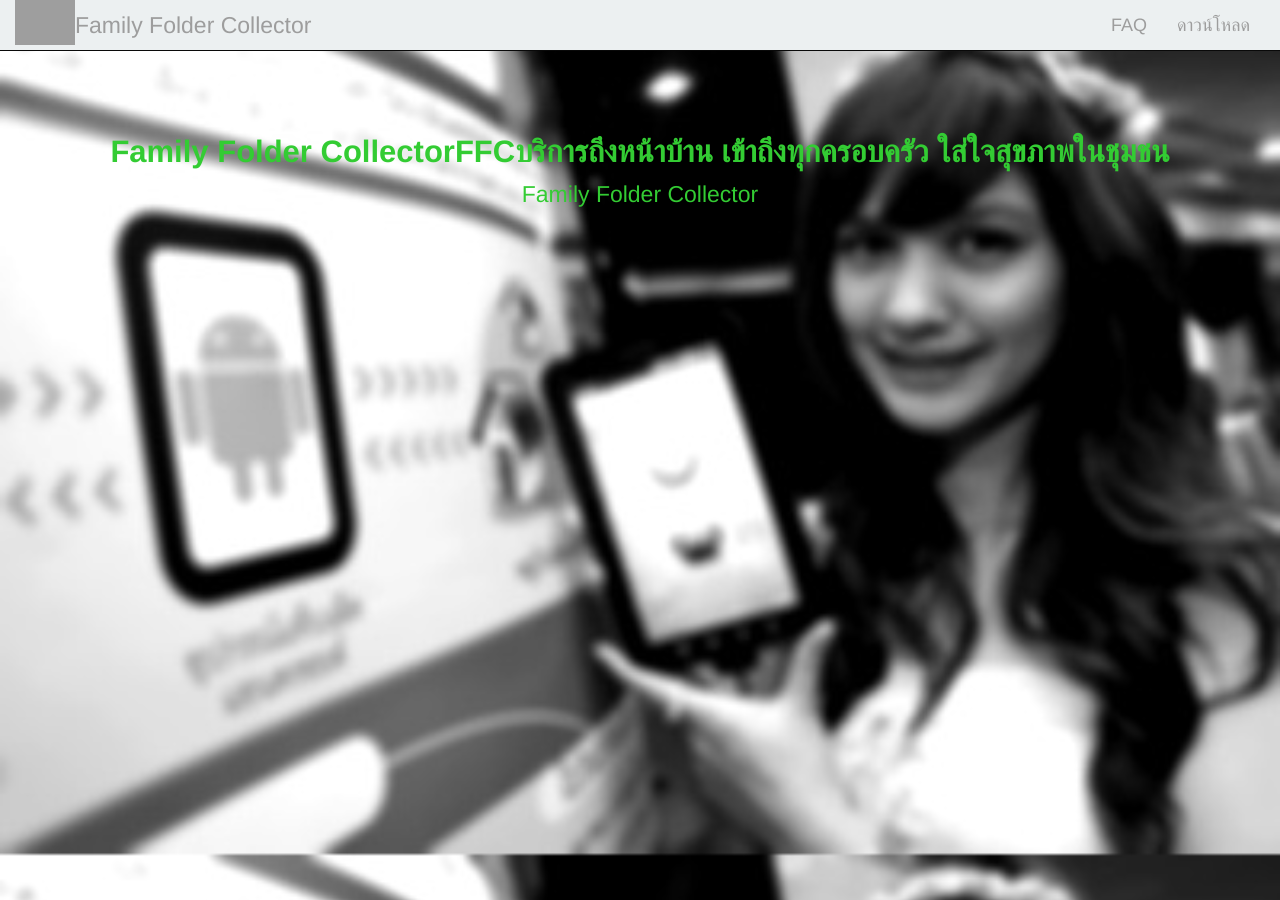
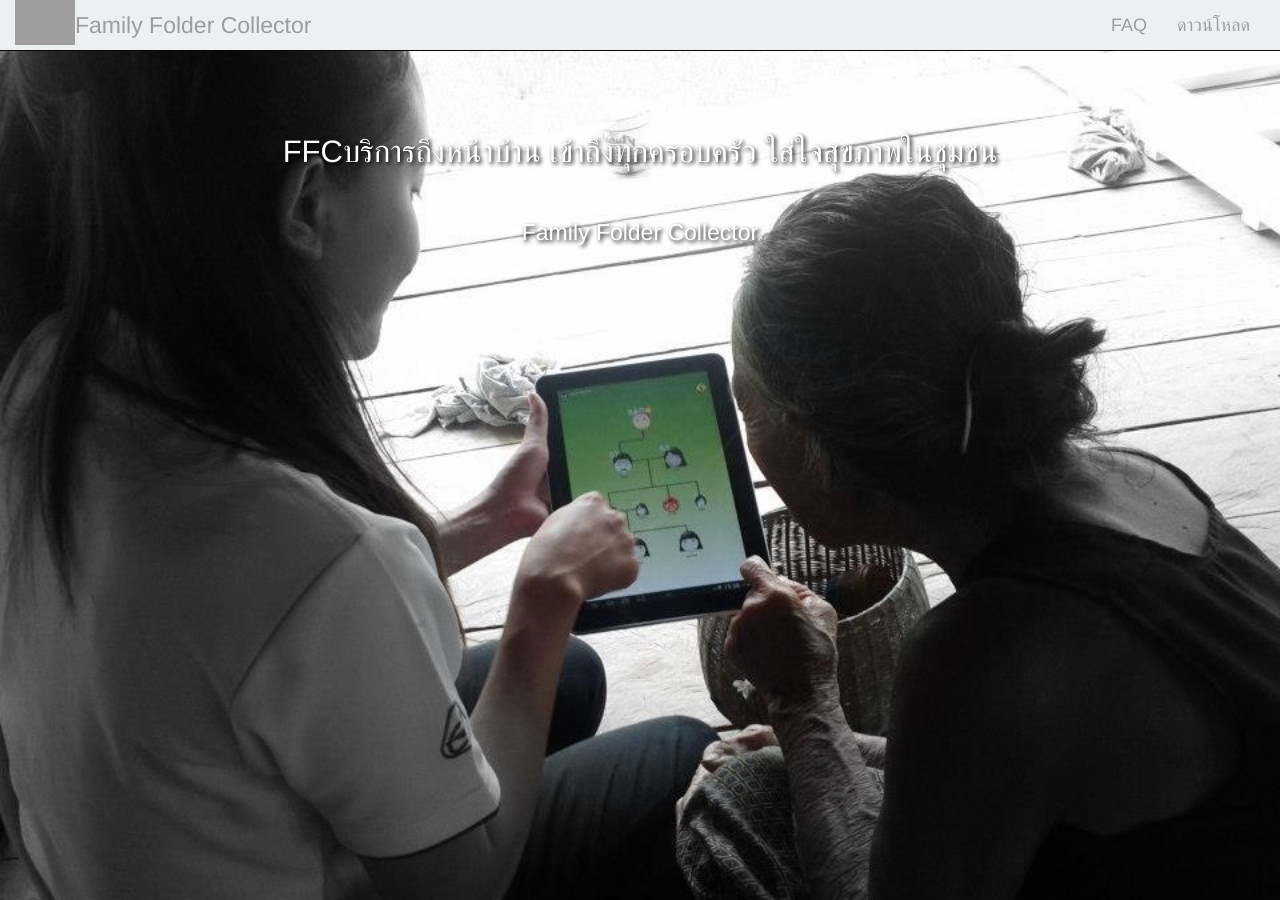
Before and after one commit to suppaluck/suppaluck.github.io, a Jekyll site: the page built from index.html, in a window 1280 px wide and 900 px high. Built offline with Jekyll 4.4.1, drawn with Linux system fonts in a browser that asks for light colours; nearby versions of some CDN libraries; grey boxes are pictures that could not be loaded.

Commit message:
แก้ไขรูปหน้า index

```diff
--- a/_includes/header.html
+++ b/_includes/header.html
@@ -1,5 +1,4 @@
 <header>
-
     <nav class="navbar navbar-inverse navbar-fixed-top">
         <div class="container-fluid">
             <div class="navbar-header">
--- a/_layouts/default-ffc.html
+++ b/_layouts/default-ffc.html
@@ -11,14 +11,20 @@
     <script src="https://maxcdn.bootstrapcdn.com/bootstrap/3.3.7/js/bootstrap.min.js"></script>
     <style>
         .intro-header {
-            height: 120%;
+            height: 100%;
             padding-top: 40px;
             padding-bottom: 40px;
-            color:#33cc33;
-            background-image: url(../img/ffc_pretty.jpg);
+            background-image: url(../img/gb.jpg);
             background-size: 100%;
             text-align: center;
             background-color: #34495e;
+            color: white;
+            text-shadow: 2px 2px 4px #000000;
+        }
+
+
+        .sansserif {
+            font-family: Arial, Helvetica, sans-serif;
         }
 
         .navbar-inverse {
@@ -100,6 +106,10 @@
         .text-left {
             text-align: left;
         }
+
+        .sansserif {
+            font-family: Arial, Helvetica, sans-serif;
+        }
     </style>
 </head>
 
--- a/download-ffc.html
+++ b/download-ffc.html
@@ -3,7 +3,9 @@ layout: default-ffc
 ---
 <div class="container">
 <div class="col-md-12">
+    <div class="center">
 <h1>เอกสารดาวน์โหลด</h1>
+
 <style>
 table {
     border-collapse: collapse;
@@ -96,3 +98,4 @@ th {
 </center>
 </div>
 </div>
+</div>
--- a/index.html
+++ b/index.html
@@ -7,14 +7,16 @@ layout: default-ffc
             <div class="intro-header">
                 <div class="container">
                     <div class="center">
-                        <div class="col-xs-12 text-center abcen1">
-
-                            <h3><b>Family Folder CollectorFFCบริการถึงหน้าบ้าน เข้าถึงทุกครอบครัว ใส่ใจสุขภาพในชุมชน</b></h3>
+                            <h3>FFCบริการถึงหน้าบ้าน เข้าถึงทุกครอบครัว ใส่ใจสุขภาพในชุมชน</h3>
+                            &nbsp;
                             <h4>Family Folder Collector</h4>
 
                         </div>
                         <!-- /.container -->
+
                     </div>
+
+
                 </div>
             </div>
         </div>
@@ -41,7 +43,7 @@ layout: default-ffc
                 </div>
                 <div class="col-sm-6 wow fadeInLeftBig animated animated" data-animation-delay="200" style="visibility: visible;">
                     <h2 class="section-heading heading-pink">Family Folder Collector </h2>
-                    <p class="lead lead-dark" style="color:#000000;">
+                    <p class="sansserif" style="color:#000000;">
                         โปรแกรมบันทึกข้อมูลสุขภาพครอบครัว (Family Folder Collector) หรือเราเรียกสั้นๆว่า FFC โดยโปรแกรมถูกออกแบบให้ใช้งานร่วมกับฐานข้อมูล โปรแกรมระบบงานโรงพยาบาลส่งเสริมสุขภาพตำบล และศูนย์สุขภาพชุมชน JHCISของศูนย์เทคโนโลยีสารสนเทศและการสื่อสาร สำนักงานปลัดกระทรวง
                         สาธารณสุข เพื่ออำนวยความสะดวกให้เจ้าหน้าที่สาธารณสุข ที่พ.สต.นำไปใช้ เยี่ยมบ้าน คัดกรองโรค สำรวจพิกัดบ้าน สถานที่สำคัญ ในชุมชน ลดปัญหาการกรอกข้อมูลซ้ำซ้อนและส่งเสริมการทำงานเชิงรุกให้มีประสิทธิภาพมากยิ่งขึ้น
                     </p>
@@ -66,7 +68,7 @@ layout: default-ffc
                 <div class="col-sm-6 wow fadeInRightBig animated animated" data-animation-delay="200" style="visibility: visible; animation-name: fadeInRightBig;">
                     <h2 class="section-heading heading-green">ใครใช้?</h2>
 
-                    <p class="lead">
+                    <p class="sansserif">
                         ผู้ใช้แอพ FFC Plus นี้ สำหรับเจ้าหน้าที่ทางด้านสาธารณะสุขที่ทำงานอยู่ตามสถานีอนามัย โรงพยาบาลส่งเสริมสุขภาพตำบล (รพ.สต.)ที่ใช้งานโปรแกรม JHCIS อยู่เท่านั้น
                     </p>
 
```
Also changed, not shown: img/Originals/ffc_pretty.jpg (deleted), img/bbbg.jpg (added), img/gb.jpg (added), 5 other files.
